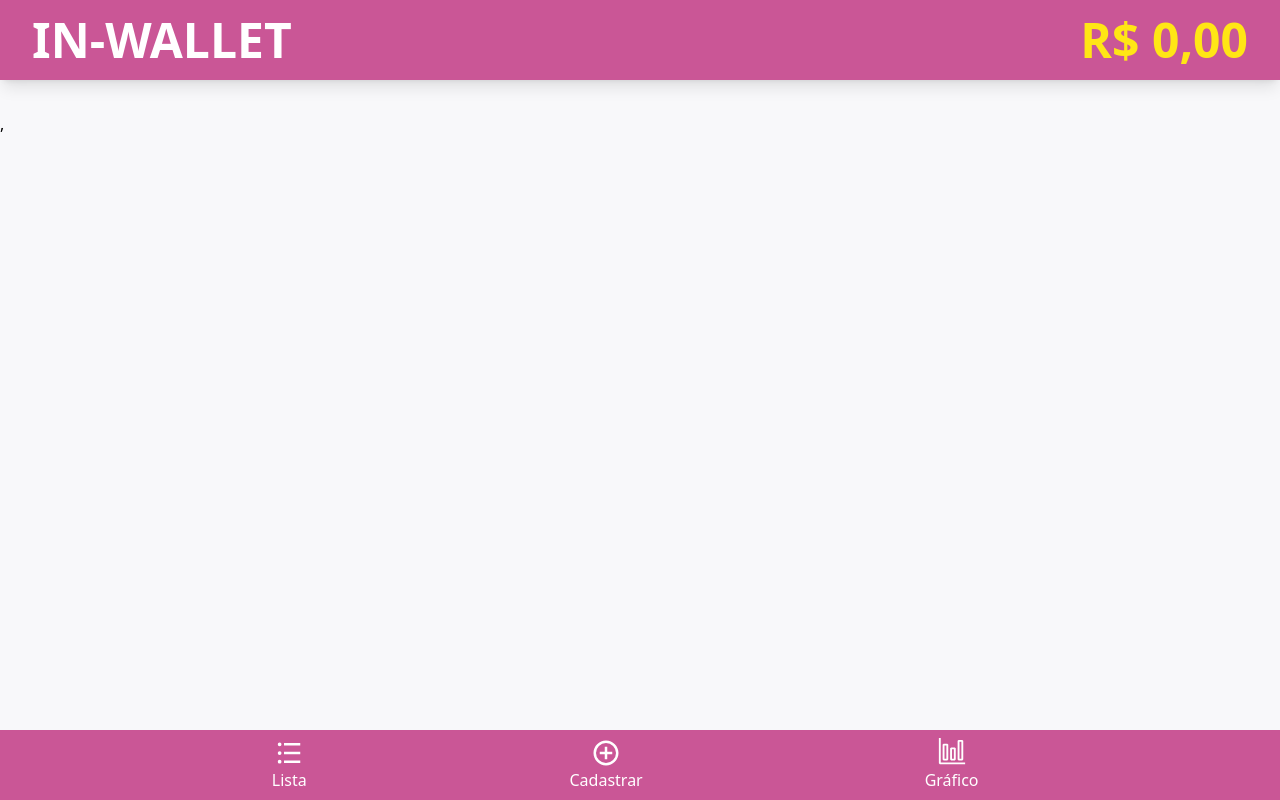
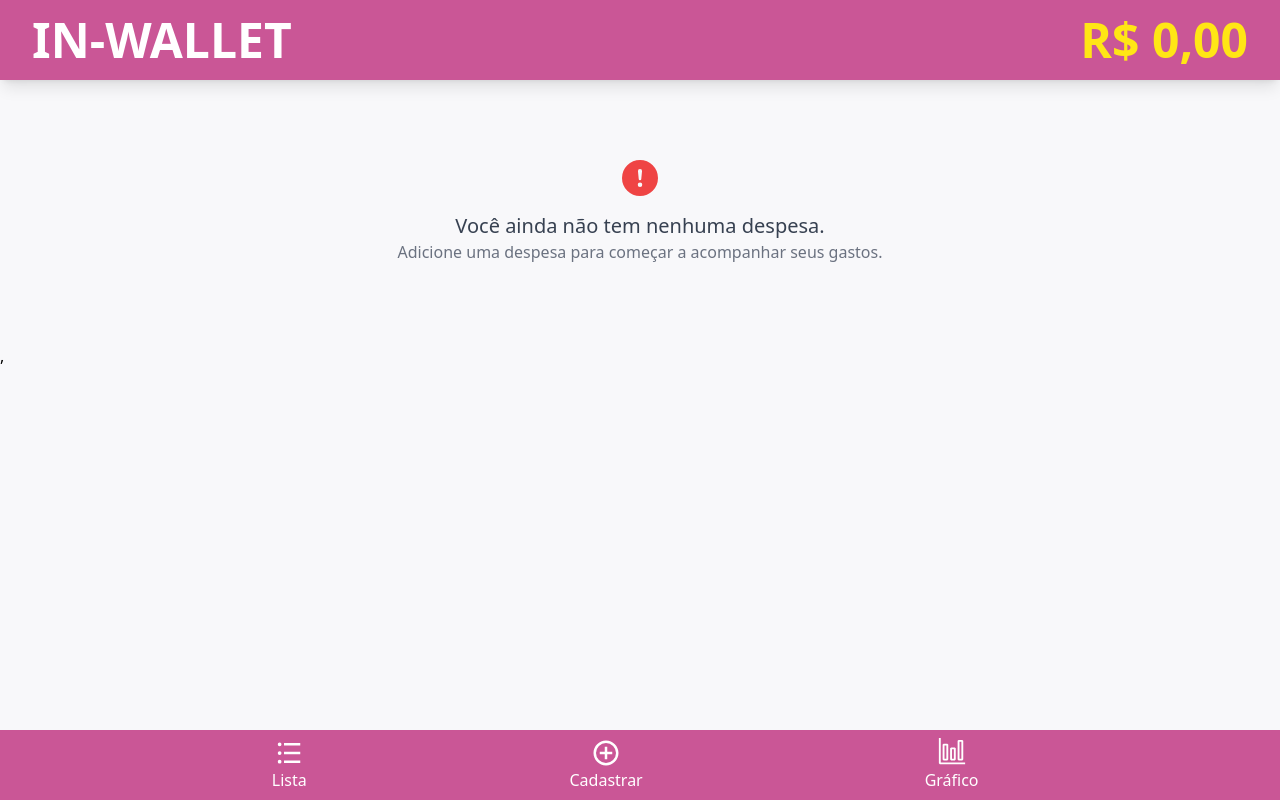
Before and after one commit to RaphaelPach/Processo-IN8, a React (Vite) app: page / in a window 1280 px wide. Built offline with nearby package versions, Linux system fonts and the light colour scheme.

Commit message:
feat: add warning caso não tenha nenhuma despesa cadastrada

```diff
--- a/src/Componetes/ChartExpense.jsx
+++ b/src/Componetes/ChartExpense.jsx
@@ -17,7 +17,6 @@ const COLORS = [
 const ExpenseStatistics = () => {
   const { expenses } = UseExpense();
   const isIn768 = useMediaQuery({ query: "(max-width: 768px)" });
-  console.log("=>", isIn768);
   // Calcular as estatísticas de despesas por categoria
   const stats = expenses.reduce((acc, expense) => {
     if (!acc[expense.categories]) {
--- a/src/Componetes/ExpensesTable.jsx
+++ b/src/Componetes/ExpensesTable.jsx
@@ -1,6 +1,7 @@
 import { UseExpense } from "../Hooks/UseExpense";
 import { useEffect } from "react";
 import NewModal from "./NewModal";
+import { BsFillExclamationCircleFill } from "react-icons/bs";
 
 function ExpensesTable() {
   const { listExpenses, expenses, storeExpense, deleteExpense } = UseExpense();
@@ -13,6 +14,17 @@ function ExpensesTable() {
 
   return (
     <>
+      {!expenses.length ? (
+        <div className="text-center py-10 sm:py-20">
+          <BsFillExclamationCircleFill className="mx-auto text-4xl text-red-500 mb-4" />
+          <p className="text-xl text-gray-700">
+            Você ainda não tem nenhuma despesa.
+          </p>
+          <p className="text-gray-500">
+            Adicione uma despesa para começar a acompanhar seus gastos.
+          </p>
+        </div>
+      ) : (
         <div
           className="grid grid-cols-1 md:grid-cols-2 lg:grid-cols-3 gap-4
       max-w-[1080px] m-auto my-4"
@@ -43,6 +55,7 @@ function ExpensesTable() {
             </div>
           ))}
         </div>
+      )}
     </>
   );
 }
```
Lines whose indentation alone changed are shown as unchanged.
